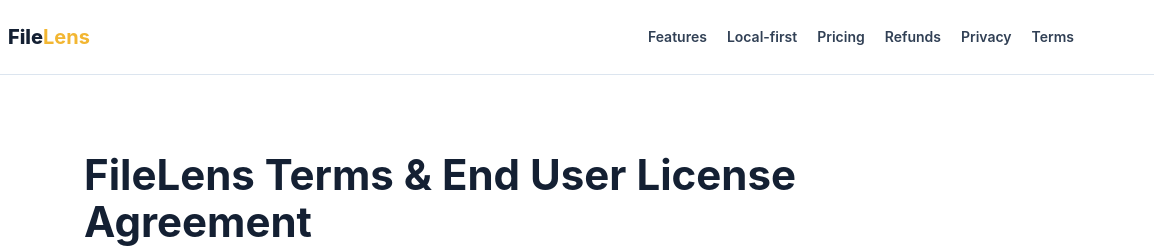
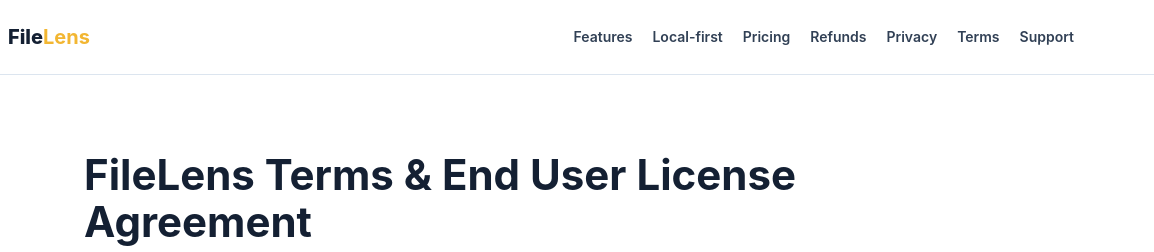
Before and after one commit to lumiqai-channel/filelens-site, a plain HTML site: page terms.html in a window 1280 px wide. Shown: the top 252 px of the page, 126-1280 px from the left. Drawn offline with Linux system fonts and the light colour scheme.

Commit message:
Add FileLens support page links

```diff
--- a/terms.html
+++ b/terms.html
@@ -12,6 +12,7 @@
       <a href="refund.html">Refunds</a>
       <a href="privacy.html">Privacy</a>
       <a href="terms.html">Terms</a>
+      <a href="support.html">Support</a>
     </nav>
   </div>
 </header>
@@ -38,7 +39,7 @@
 <h2>10. Refunds</h2>
 <p>Refund requests are governed by the <a href="refund.html">FileLens Refund & Dispute Policy</a> and any applicable consumer-protection law or payment-provider rules.</p>
 <h2>11. Contact</h2>
-<p><a href="mailto:support@advoryn.com">support@advoryn.com</a></p>
+<p><a href="support.html">FileLens Support</a> · <a href="mailto:support@advoryn.com">support@advoryn.com</a></p>
 <p><em>This document is a practical publication draft and is not a substitute for legal advice.</em></p>
 </div></section></main>
 <footer>
@@ -48,7 +49,7 @@
       <a href="privacy.html">Privacy</a>
       <a href="refund.html">Refund policy</a>
       <a href="terms.html">Terms</a>
-      <a href="mailto:support@advoryn.com">Support</a>
+      <a href="support.html">Support</a>
     </div>
     <div>© 2026 FileLens</div>
   </div>
```
